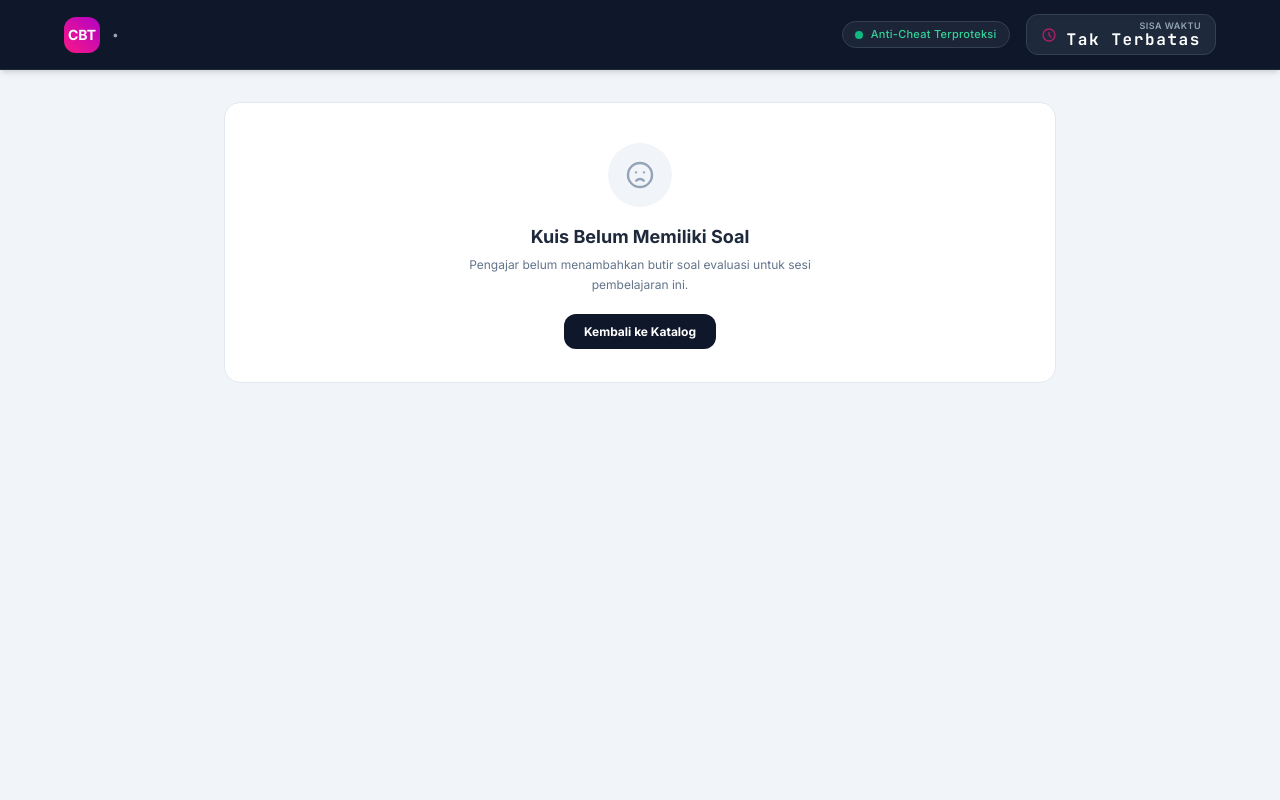
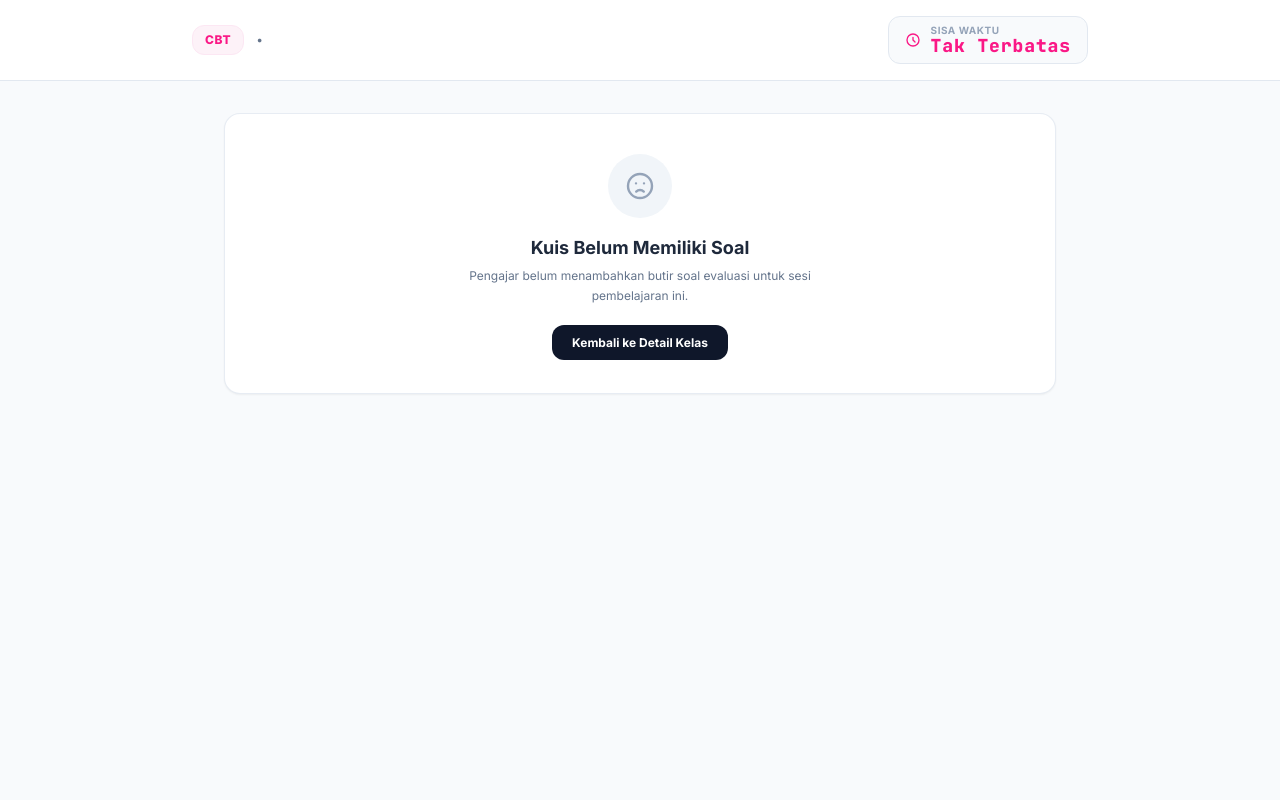
Before and after one commit to NurAkbarr/Upskill-By-Matla, a CodeIgniter 4 app: the page made by app/Views/quiz/cbt.php in a window 1280 px wide. Run offline with PHP 8.4 and a stand-in for CodeIgniter, Linux system fonts and the light colour scheme; the template is opened without the code that fills it, so the values that code supplies are empty; some libraries are stand-ins or nearby versions.

Commit message:
feat(tahap-27): Redesign UI kuis CBT (clean, light mode & minimalist)

```diff
--- a/app/Views/quiz/cbt.php
+++ b/app/Views/quiz/cbt.php
@@ -1,5 +1,5 @@
 <!DOCTYPE html>
-<html lang="id" class="h-full bg-slate-900">
+<html lang="id" class="h-full bg-slate-50">
 <head>
     <meta charset="UTF-8">
     <meta name="viewport" content="width=device-width, initial-scale=1.0">
@@ -9,10 +9,10 @@
     <link rel="icon" type="image/png" href="<?= base_url('assets/images/logo.png') ?>">
     <link rel="shortcut icon" href="<?= base_url('favicon.ico') ?>">
 
-    <!-- Google Fonts: Inter -->
+    <!-- Google Fonts: Inter & JetBrains Mono -->
     <link rel="preconnect" href="https://fonts.googleapis.com">
     <link rel="preconnect" href="https://fonts.gstatic.com" crossorigin>
-    <link href="https://fonts.googleapis.com/css2?family=Inter:wght@400;500;600;700;800&family=JetBrains+Mono:wght@600;700&display=swap" rel="stylesheet">
+    <link href="https://fonts.googleapis.com/css2?family=Inter:wght@400;500;600;700;800&family=JetBrains+Mono:wght@600;700;800&display=swap" rel="stylesheet">
 
     <!-- Tailwind CSS CDN -->
     <script src="https://cdn.tailwindcss.com"></script>
@@ -46,81 +46,64 @@
             -moz-user-select: none;
             -ms-user-select: none;
         }
-        /* Efek fokus lembut pada kartu pilihan */
-        .option-card:hover {
-            border-color: #FA1886;
-        }
-        .option-radio:checked + .option-box {
-            border-color: #FA1886;
-            background-color: rgba(250, 24, 134, 0.05);
-        }
-        .option-radio:checked + .option-box .badge-letter {
+        /* Aktifkan badge huruf saat opsi terpilih */
+        label:has(input:checked) .badge-letter {
             background-color: #FA1886;
             color: #ffffff;
+            border-color: #FA1886;
         }
     </style>
 </head>
 
-<body class="bg-slate-100 min-h-screen flex flex-col font-sans text-slate-800" oncontextmenu="return false;" oncopy="return false;" oncut="return false;" onpaste="return false;">
+<body class="bg-slate-50 min-h-screen flex flex-col font-sans text-slate-800" oncontextmenu="return false;" oncopy="return false;" oncut="return false;" onpaste="return false;">
 
     <!-- ============================================================== -->
-    <!-- TOPBAR CBT: TIMER & STATUS KEAMANAN                            -->
+    <!-- 1. STICKY HEADER PUTIH BERSIH (TAHAP 27)                       -->
     <!-- ============================================================== -->
-    <header class="sticky top-0 z-50 bg-slate-900 text-white shadow-md border-b border-slate-800 px-4 sm:px-8 py-3.5">
-        <div class="max-w-6xl mx-auto flex flex-col sm:flex-row items-center justify-between gap-3">
+    <header class="sticky top-0 z-30 bg-white/90 backdrop-blur-md border-b border-slate-200 px-6 py-4">
+        <div class="max-w-4xl mx-auto flex flex-col sm:flex-row items-center justify-between gap-4">
 
-            <!-- Info Kelas & Sesi -->
+            <!-- Bagian Kiri: Badge CBT, Judul Sesi & Nama Kelas -->
             <div class="flex items-center gap-3 w-full sm:w-auto">
-                <div class="w-9 h-9 rounded-xl bg-gradient-to-tr from-upskill-pink to-upskill-magenta flex items-center justify-center font-bold text-white text-sm shadow-xs shrink-0">
+                <span class="bg-pink-50 text-upskill-pink font-extrabold px-3 py-1.5 rounded-xl border border-pink-100 text-xs shrink-0 tracking-wider">
                     CBT
-                </div>
+                </span>
                 <div class="min-w-0">
-                    <h1 class="text-sm font-bold text-white truncate">
+                    <h1 class="font-bold text-slate-800 text-sm sm:text-base truncate">
                         <?= esc($session['chapter_title']) ?>
                     </h1>
-                    <p class="text-xs text-slate-400 truncate">
+                    <p class="text-xs text-slate-500 truncate">
                         <?= esc($course['title']) ?> &bull; <?= esc($studentName) ?>
                     </p>
                 </div>
             </div>
 
-            <!-- Status Anti-Cheat & Timer -->
-            <div class="flex items-center justify-between sm:justify-end gap-4 w-full sm:w-auto">
-
-                <!-- Indikator Anti-Cheat -->
-                <div class="hidden md:flex items-center gap-2 px-3 py-1 rounded-full bg-slate-800/80 border border-slate-700 text-[11px] text-emerald-400">
-                    <span class="relative flex h-2 w-2">
-                        <span class="animate-ping absolute inline-flex h-full w-full rounded-full bg-emerald-400 opacity-75"></span>
-                        <span class="relative inline-flex rounded-full h-2 w-2 bg-emerald-500"></span>
-                    </span>
-                    <span class="font-medium tracking-wide">Anti-Cheat Terproteksi</span>
-                </div>
-
-                <!-- Timer Hitung Mundur Prominen -->
-                <div class="flex items-center gap-2.5 bg-slate-800 px-3.5 py-1.5 rounded-xl border border-slate-700 shadow-inner">
-                    <svg class="w-4 h-4 text-upskill-pink animate-pulse" fill="none" stroke="currentColor" viewBox="0 0 24 24">
+            <!-- Bagian Kanan: Tampilan Sisa Waktu (Timer Elegan) -->
+            <div class="bg-slate-50 border border-slate-200 px-4 py-2 rounded-xl flex items-center gap-2.5 self-end sm:self-auto shrink-0 shadow-2xs">
+                <svg class="w-4 h-4 text-upskill-pink shrink-0" fill="none" stroke="currentColor" viewBox="0 0 24 24">
                     <path stroke-linecap="round" stroke-linejoin="round" stroke-width="2" d="M12 8v4l3 3m6-3a9 9 0 11-18 0 9 9 0 0118 0z"/>
                 </svg>
-                    <div class="text-right">
-                        <span class="text-[9px] uppercase tracking-wider text-slate-400 block font-semibold leading-none">Sisa Waktu</span>
-                        <span id="countdown-timer" class="font-mono text-base font-bold text-white tracking-widest leading-none mt-0.5 block">
+                <div>
+                    <span class="text-[10px] font-bold text-slate-400 uppercase tracking-wider block leading-none">
+                        SISA WAKTU
+                    </span>
+                    <span id="countdown-timer" class="text-lg font-extrabold text-upskill-pink font-mono tracking-wider leading-none mt-0.5 block">
                         --:--
                     </span>
                 </div>
             </div>
 
         </div>
-        </div>
     </header>
 
     <!-- ============================================================== -->
-    <!-- KONTEN UTAMA: LEMBAR SOAL UJIAN CBT                            -->
+    <!-- KONTEN UTAMA: LEMBAR SOAL CBT                                  -->
     <!-- ============================================================== -->
     <main class="flex-1 max-w-4xl w-full mx-auto p-4 sm:p-6 lg:p-8">
 
         <?php if (empty($questions)): ?>
             <!-- State Belum Ada Soal -->
-            <div class="bg-white rounded-2xl border border-slate-200 p-10 text-center shadow-xs">
+            <div class="bg-white rounded-2xl border border-slate-200/80 p-10 text-center shadow-sm">
                 <div class="w-16 h-16 mx-auto rounded-full bg-slate-100 flex items-center justify-center text-slate-400 mb-4">
                     <svg class="w-8 h-8" fill="none" stroke="currentColor" viewBox="0 0 24 24">
                         <path stroke-linecap="round" stroke-linejoin="round" stroke-width="1.8" d="M9.172 16.172a4 4 0 015.656 0M9 10h.01M15 10h.01M21 12a9 9 0 11-18 0 9 9 0 0118 0z"/>
@@ -131,8 +114,8 @@
                     Pengajar belum menambahkan butir soal evaluasi untuk sesi pembelajaran ini.
                 </p>
                 <div class="mt-6">
-                    <a href="<?= base_url('courses') ?>" class="px-5 py-2.5 rounded-xl bg-slate-900 text-white font-bold text-xs hover:bg-slate-800 transition-colors">
-                        Kembali ke Katalog
+                    <a href="<?= base_url('dashboard/course/' . $session['course_id']) ?>" class="px-5 py-2.5 rounded-xl bg-slate-900 text-white font-bold text-xs hover:bg-slate-800 transition-colors">
+                        Kembali ke Detail Kelas
                     </a>
                 </div>
             </div>
@@ -141,116 +124,117 @@
             <form id="form-kuis" action="<?= base_url('sessions/' . $session['id'] . '/cbt/submit') ?>" method="POST" class="space-y-6">
                 <?= csrf_field() ?>
 
-                <!-- Banner Informasi Ujian -->
-                <div class="bg-gradient-to-r from-upskill-darkblue to-slate-900 text-white p-5 rounded-2xl shadow-sm flex flex-col sm:flex-row sm:items-center justify-between gap-4">
+                <!-- ============================================================== -->
+                <!-- 2. BANNER INSTRUKSI RINGKAS (TAHAP 27)                         -->
+                <!-- ============================================================== -->
+                <div class="bg-white border border-slate-200/80 rounded-2xl p-5 mb-6 shadow-sm flex flex-col md:flex-row md:items-center justify-between gap-4">
                     <div>
-                        <span class="inline-flex items-center gap-1.5 px-2.5 py-0.5 rounded-md text-[10px] font-bold uppercase tracking-wider bg-white/10 text-pink-300 mb-1 border border-white/10">
-                            Lembar Jawaban Peserta
-                        </span>
-                        <h2 class="text-base font-bold">Jawab Seluruh Soal dengan Teliti</h2>
-                        <p class="text-xs text-slate-300 mt-0.5">
+                        <h2 class="text-base font-bold text-slate-800">Lembar Evaluasi Peserta</h2>
+                        <p class="text-xs text-slate-500 mt-0.5">
                             Jumlah Soal: <strong><?= count($questions) ?> Butir</strong> &bull; Durasi: <strong><?= esc($duration) ?> Menit</strong>
                         </p>
                     </div>
-                    <div class="text-xs text-slate-300 bg-white/5 border border-white/10 p-3 rounded-xl max-w-xs">
-                        <strong class="text-pink-300 block mb-0.5">Tata Tertib CBT:</strong>
-                        Membuka tab baru atau berpindah aplikasi lebih dari 3 kali akan menyebabkan ujian otomatis terkumpul.
+                    <div class="bg-amber-50/70 border border-amber-200/60 text-amber-800 text-xs px-4 py-2.5 rounded-xl flex items-center gap-2">
+                        <svg class="w-4 h-4 text-amber-600 shrink-0" fill="none" stroke="currentColor" viewBox="0 0 24 24">
+                            <path stroke-linecap="round" stroke-linejoin="round" stroke-width="2" d="M12 9v2m0 4h.01m-6.938 4h13.856c1.54 0 2.502-1.667 1.732-3L13.732 4c-.77-1.333-2.694-1.333-3.464 0L3.34 16c-.77 1.333.192 3 1.732 3z"/>
+                        </svg>
+                        <span><strong>Perhatian:</strong> Dilarang berpindah tab/aplikasi selama ujian berlangsung agar jawaban tidak terkumpul otomatis.</span>
                     </div>
                 </div>
 
-                <!-- Loop Daftar Butir Soal -->
-                <div class="space-y-5">
+                <!-- ============================================================== -->
+                <!-- 3. KARTU BUTIR SOAL KUIS (PG & ESSAY) (TAHAP 27)               -->
+                <!-- ============================================================== -->
+                <div>
                     <?php foreach ($questions as $idx => $q): ?>
-                        <div class="bg-white rounded-2xl border border-slate-200/80 p-5 sm:p-7 shadow-xs space-y-4">
+                        <div class="bg-white rounded-2xl border border-slate-200/80 p-6 md:p-8 shadow-sm mb-6 transition-all hover:border-slate-300">
 
-                            <!-- Header Butir Soal -->
-                            <div class="flex items-start gap-3">
-                                <span class="w-8 h-8 rounded-xl bg-slate-900 text-white font-bold text-xs flex items-center justify-center shrink-0 mt-0.5">
+                            <!-- Header Butir Soal: Nomor & Tipe -->
+                            <div class="flex items-center gap-2.5">
+                                <span class="w-8 h-8 rounded-lg bg-slate-900 text-white font-bold text-sm flex items-center justify-center shrink-0">
                                     <?= $idx + 1 ?>
                                 </span>
-                                <div class="flex-1">
-                                    <div class="mb-1">
                                 <?php if (($q['question_type'] ?? 'pg') === 'essay'): ?>
-                                            <span class="px-2 py-0.5 rounded text-[10px] font-bold uppercase tracking-wider bg-amber-100 text-amber-800 border border-amber-200">
-                                                Tipe: Soal Essay (Uraian)
+                                    <span class="bg-slate-100 text-slate-600 text-[11px] font-semibold px-2.5 py-1 rounded-md uppercase tracking-wide">
+                                        Soal Essay / Uraian
                                     </span>
                                 <?php else: ?>
-                                            <span class="px-2 py-0.5 rounded text-[10px] font-bold uppercase tracking-wider bg-sky-100 text-sky-800 border border-sky-200">
-                                                Tipe: Pilihan Ganda (PG)
+                                    <span class="bg-slate-100 text-slate-600 text-[11px] font-semibold px-2.5 py-1 rounded-md uppercase tracking-wide">
+                                        Pilihan Ganda
                                     </span>
                                 <?php endif; ?>
                             </div>
-                                    <p class="text-sm sm:text-base font-semibold text-slate-800 leading-relaxed whitespace-pre-line">
+
+                            <!-- Teks Pertanyaan -->
+                            <p class="text-slate-800 font-semibold text-base md:text-lg leading-relaxed my-4 whitespace-pre-line">
                                 <?= esc($q['question_text']) ?>
                             </p>
-                                </div>
-                            </div>
 
-                            <!-- Opsi Jawaban (Pilihan Ganda) -->
+                            <!-- Pilihan Ganda -->
                             <?php if (($q['question_type'] ?? 'pg') === 'pg'): ?>
-                                <div class="grid grid-cols-1 sm:grid-cols-2 gap-3 pt-2">
+                                <div class="grid grid-cols-1 sm:grid-cols-2 gap-3 pt-1">
 
-                                    <!-- Pilihan A -->
-                                    <label class="cursor-pointer relative block">
-                                        <input type="radio" name="answers[<?= $q['id'] ?>]" value="a" class="sr-only option-radio">
-                                        <div class="option-box flex items-center gap-3 p-3.5 rounded-xl border border-slate-200 bg-slate-50/50 hover:bg-slate-50 transition-all">
-                                            <span class="badge-letter w-7 h-7 rounded-lg bg-white border border-slate-300 text-slate-700 font-bold text-xs flex items-center justify-center shrink-0 transition-colors shadow-2xs">
+                                    <!-- Opsi A -->
+                                    <?php if (!empty($q['option_a'])): ?>
+                                        <label class="flex items-center gap-3.5 p-4 rounded-xl border border-slate-200 cursor-pointer hover:bg-slate-50 transition-all has-[:checked]:border-upskill-pink has-[:checked]:bg-pink-50/30 has-[:checked]:ring-2 has-[:checked]:ring-pink-500/10">
+                                            <input type="radio" name="answers[<?= $q['id'] ?>]" value="a" class="sr-only">
+                                            <span class="badge-letter w-7 h-7 rounded-lg bg-slate-100 text-slate-700 font-bold text-xs flex items-center justify-center shrink-0 border border-slate-200/80 uppercase transition-colors">
                                                 A
                                             </span>
-                                            <span class="text-xs sm:text-sm text-slate-700 flex-1 leading-snug">
+                                            <span class="text-sm text-slate-700 flex-1 leading-snug">
                                                 <?= esc($q['option_a']) ?>
                                             </span>
-                                        </div>
                                         </label>
+                                    <?php endif; ?>
 
-                                    <!-- Pilihan B -->
-                                    <label class="cursor-pointer relative block">
-                                        <input type="radio" name="answers[<?= $q['id'] ?>]" value="b" class="sr-only option-radio">
-                                        <div class="option-box flex items-center gap-3 p-3.5 rounded-xl border border-slate-200 bg-slate-50/50 hover:bg-slate-50 transition-all">
-                                            <span class="badge-letter w-7 h-7 rounded-lg bg-white border border-slate-300 text-slate-700 font-bold text-xs flex items-center justify-center shrink-0 transition-colors shadow-2xs">
+                                    <!-- Opsi B -->
+                                    <?php if (!empty($q['option_b'])): ?>
+                                        <label class="flex items-center gap-3.5 p-4 rounded-xl border border-slate-200 cursor-pointer hover:bg-slate-50 transition-all has-[:checked]:border-upskill-pink has-[:checked]:bg-pink-50/30 has-[:checked]:ring-2 has-[:checked]:ring-pink-500/10">
+                                            <input type="radio" name="answers[<?= $q['id'] ?>]" value="b" class="sr-only">
+                                            <span class="badge-letter w-7 h-7 rounded-lg bg-slate-100 text-slate-700 font-bold text-xs flex items-center justify-center shrink-0 border border-slate-200/80 uppercase transition-colors">
                                                 B
                                             </span>
-                                            <span class="text-xs sm:text-sm text-slate-700 flex-1 leading-snug">
+                                            <span class="text-sm text-slate-700 flex-1 leading-snug">
                                                 <?= esc($q['option_b']) ?>
                                             </span>
-                                        </div>
                                         </label>
+                                    <?php endif; ?>
 
-                                    <!-- Pilihan C -->
-                                    <label class="cursor-pointer relative block">
-                                        <input type="radio" name="answers[<?= $q['id'] ?>]" value="c" class="sr-only option-radio">
-                                        <div class="option-box flex items-center gap-3 p-3.5 rounded-xl border border-slate-200 bg-slate-50/50 hover:bg-slate-50 transition-all">
-                                            <span class="badge-letter w-7 h-7 rounded-lg bg-white border border-slate-300 text-slate-700 font-bold text-xs flex items-center justify-center shrink-0 transition-colors shadow-2xs">
+                                    <!-- Opsi C -->
+                                    <?php if (!empty($q['option_c'])): ?>
+                                        <label class="flex items-center gap-3.5 p-4 rounded-xl border border-slate-200 cursor-pointer hover:bg-slate-50 transition-all has-[:checked]:border-upskill-pink has-[:checked]:bg-pink-50/30 has-[:checked]:ring-2 has-[:checked]:ring-pink-500/10">
+                                            <input type="radio" name="answers[<?= $q['id'] ?>]" value="c" class="sr-only">
+                                            <span class="badge-letter w-7 h-7 rounded-lg bg-slate-100 text-slate-700 font-bold text-xs flex items-center justify-center shrink-0 border border-slate-200/80 uppercase transition-colors">
                                                 C
                                             </span>
-                                            <span class="text-xs sm:text-sm text-slate-700 flex-1 leading-snug">
+                                            <span class="text-sm text-slate-700 flex-1 leading-snug">
                                                 <?= esc($q['option_c']) ?>
                                             </span>
-                                        </div>
                                         </label>
+                                    <?php endif; ?>
 
-                                    <!-- Pilihan D -->
-                                    <label class="cursor-pointer relative block">
-                                        <input type="radio" name="answers[<?= $q['id'] ?>]" value="d" class="sr-only option-radio">
-                                        <div class="option-box flex items-center gap-3 p-3.5 rounded-xl border border-slate-200 bg-slate-50/50 hover:bg-slate-50 transition-all">
-                                            <span class="badge-letter w-7 h-7 rounded-lg bg-white border border-slate-300 text-slate-700 font-bold text-xs flex items-center justify-center shrink-0 transition-colors shadow-2xs">
+                                    <!-- Opsi D -->
+                                    <?php if (!empty($q['option_d'])): ?>
+                                        <label class="flex items-center gap-3.5 p-4 rounded-xl border border-slate-200 cursor-pointer hover:bg-slate-50 transition-all has-[:checked]:border-upskill-pink has-[:checked]:bg-pink-50/30 has-[:checked]:ring-2 has-[:checked]:ring-pink-500/10">
+                                            <input type="radio" name="answers[<?= $q['id'] ?>]" value="d" class="sr-only">
+                                            <span class="badge-letter w-7 h-7 rounded-lg bg-slate-100 text-slate-700 font-bold text-xs flex items-center justify-center shrink-0 border border-slate-200/80 uppercase transition-colors">
                                                 D
                                             </span>
-                                            <span class="text-xs sm:text-sm text-slate-700 flex-1 leading-snug">
+                                            <span class="text-sm text-slate-700 flex-1 leading-snug">
                                                 <?= esc($q['option_d']) ?>
                                             </span>
-                                        </div>
                                         </label>
+                                    <?php endif; ?>
 
                                 </div>
                             <?php else: ?>
-                                <!-- Opsi Jawaban (Essay) -->
-                                <div class="pt-2">
+                                <!-- Input Jawaban Essay -->
+                                <div class="pt-1">
                                     <textarea
                                         name="answers[<?= $q['id'] ?>]"
                                         rows="4"
                                         placeholder="Ketik jawaban essay Anda di sini secara lengkap..."
-                                        class="w-full px-4 py-3 rounded-xl border border-slate-300 text-slate-900 placeholder-slate-400 text-sm focus:outline-none focus:ring-2 focus:ring-upskill-pink/20 focus:border-upskill-pink transition-all bg-slate-50/50 focus:bg-white resize-y"
+                                        class="w-full rounded-xl border border-slate-200 bg-slate-50/50 p-4 text-sm text-slate-700 focus:bg-white focus:border-upskill-pink focus:ring-4 focus:ring-pink-500/10 transition-all outline-none resize-y"
                                     ></textarea>
                                 </div>
                             <?php endif; ?>
@@ -259,15 +243,20 @@
                     <?php endforeach; ?>
                 </div>
 
-                <!-- Tombol Submit Ujian -->
-                <div class="bg-white rounded-2xl border border-slate-200 p-5 sm:p-6 shadow-xs flex flex-col sm:flex-row items-center justify-between gap-4">
-                    <div class="text-xs text-slate-500 text-center sm:text-left">
-                        Pastikan semua soal telah Anda jawab sebelum mengklik tombol selesai.
+                <!-- ============================================================== -->
+                <!-- 4. FOOTER PENGUMPULAN (SUBMIT BAR) (TAHAP 27)                  -->
+                <!-- ============================================================== -->
+                <div class="bg-white rounded-2xl border border-slate-200/80 p-5 shadow-sm flex flex-col sm:flex-row items-center justify-between gap-4">
+                    <div class="text-xs text-slate-500 text-center sm:text-left flex items-center gap-2">
+                        <svg class="w-4 h-4 text-emerald-500 shrink-0" fill="none" stroke="currentColor" viewBox="0 0 24 24">
+                            <path stroke-linecap="round" stroke-linejoin="round" stroke-width="2" d="M9 12l2 2 4-4m6 2a9 9 0 11-18 0 9 9 0 0118 0z"/>
+                        </svg>
+                        <span>Pastikan semua soal telah Anda jawab dan periksa sebelum mengumpulkan ujian.</span>
                     </div>
                     <button
                         type="button"
                         onclick="confirmSubmission()"
-                        class="w-full sm:w-auto px-7 py-3 rounded-xl font-bold text-sm text-white bg-gradient-to-r from-upskill-pink to-upskill-magenta hover:opacity-95 transition-all shadow-md shadow-pink-500/20 active:scale-[0.99] cursor-pointer"
+                        class="w-full sm:w-auto bg-upskill-pink hover:bg-pink-600 text-white font-bold text-sm px-7 py-3.5 rounded-xl shadow-sm hover:shadow transition-all cursor-pointer"
                     >
                         Selesaikan & Kumpulkan Ujian
                     </button>
@@ -319,8 +308,8 @@
 
                 // Berikan warna merah jika waktu kurang dari 5 menit
                 if (totalSeconds < 300) {
-                    timerElement.classList.add('text-rose-400');
-                    timerElement.classList.remove('text-white');
+                    timerElement.classList.add('text-rose-500');
+                    timerElement.classList.remove('text-upskill-pink');
                 }
             }
 
```
Lines whose indentation alone changed are shown as unchanged.
